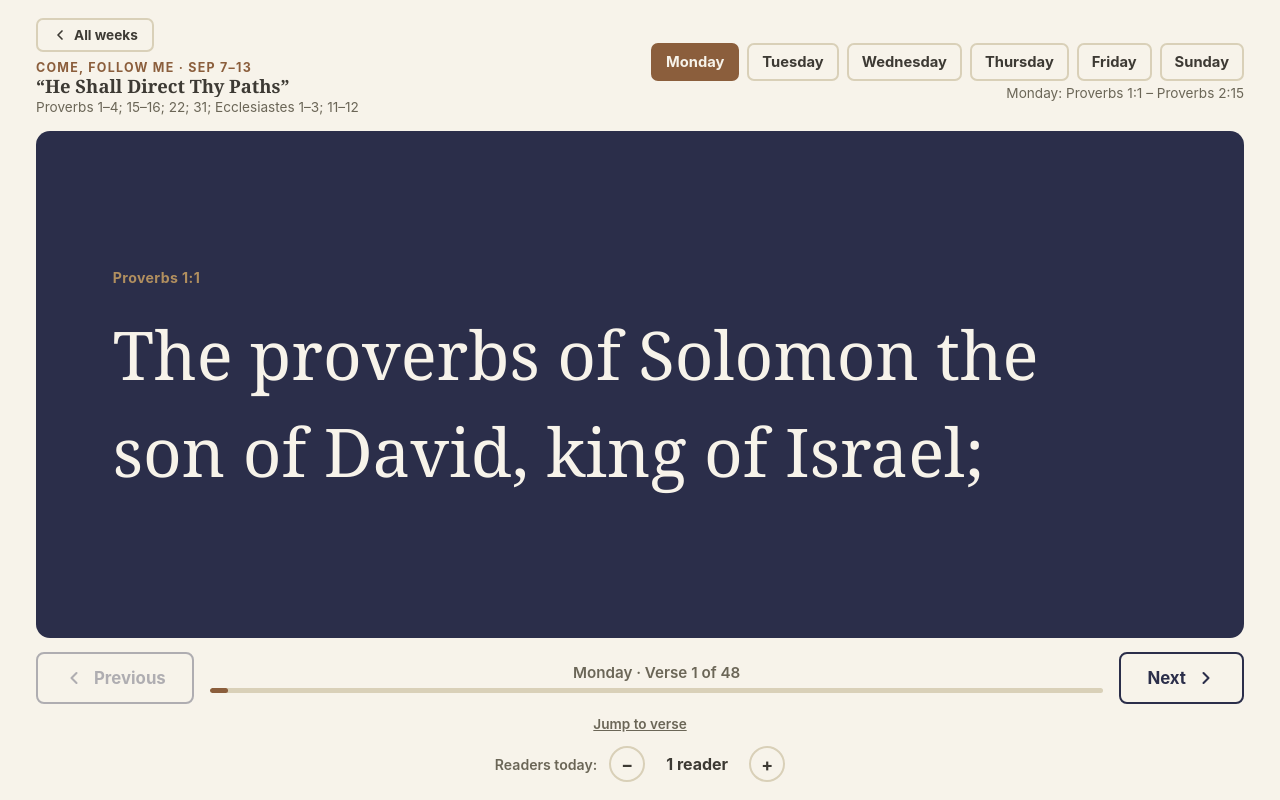
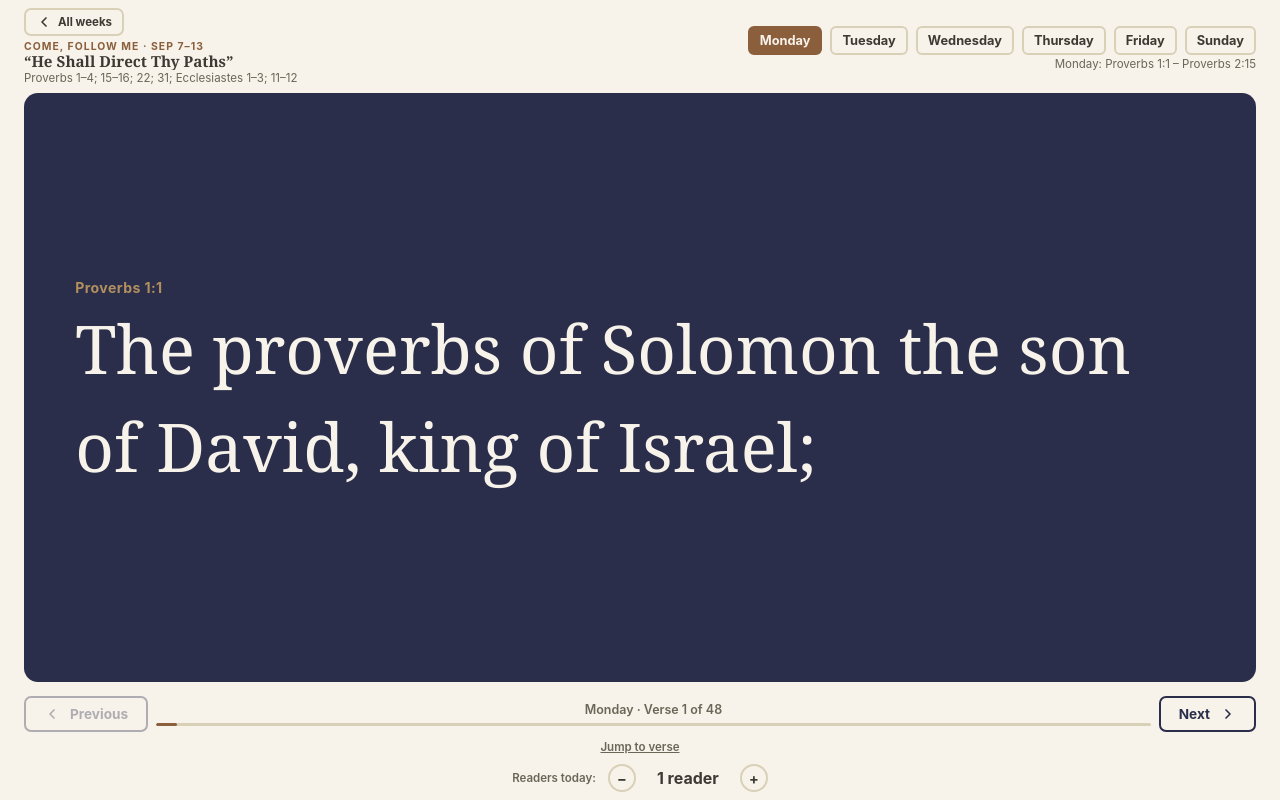
Before and after one commit to ncheshire-create/cfm-2026, a plain HTML site: page index.html in a window 1280 px wide. Both pictures are taken after a click on the button 299 px from the left and 280 px from the top of the page. Drawn offline with Linux system fonts and the light colour scheme.

Commit message:
Tighten TV layout - shrink all chrome

```diff
--- a/index.html
+++ b/index.html
@@ -119,7 +119,7 @@
   #readerView .app{
     max-width: 1300px;
     margin: 0 auto;
-    padding: 18px 36px;
+    padding: 8px 24px;
     height: 100vh;
     display: flex;
     flex-direction: column;
@@ -130,9 +130,9 @@
     display:flex;
     align-items: center;
     justify-content: space-between;
-    gap: 18px;
+    gap: 12px;
     flex: 0 0 auto;
-    margin-bottom: 6px;
+    margin-bottom: 4px;
   }
   .topbar .title-block{ flex: 0 0 auto; min-width: 0; }
 
@@ -140,12 +140,12 @@
     display: inline-flex;
     align-items: center;
     gap: 6px;
-    font-size: 0.85rem;
+    font-size: 0.72rem;
     font-weight: 700;
     color: var(--ink);
     text-decoration: none;
-    margin-bottom: 8px;
-    padding: 7px 14px;
+    margin-bottom: 4px;
+    padding: 4px 10px;
     border: 2px solid var(--rule);
     border-radius: 7px;
     background: var(--paper);
@@ -162,23 +162,23 @@
   }
 
   .topbar .eyebrow{
-    font-size: 0.78rem; letter-spacing: 0.1em; text-transform: uppercase;
+    font-size: 0.65rem; letter-spacing: 0.1em; text-transform: uppercase;
     color: var(--walnut); font-weight: 700;
   }
   .topbar h1{
-    font-size: 1.15rem; margin:0; font-weight:600; line-height:1.2;
+    font-size: 0.95rem; margin:0; font-weight:600; line-height:1.1;
     white-space: nowrap; overflow:hidden; text-overflow: ellipsis;
   }
   .week-range{
-    font-size: 0.85rem;
+    font-size: 0.72rem;
     color: var(--ink-soft);
-    margin: 2px 0 10px;
+    margin: 1px 0 4px;
   }
   .day-range{
-    font-size: 0.85rem;
+    font-size: 0.72rem;
     color: var(--ink-soft);
     text-align: right;
-    margin-top: 4px;
+    margin-top: 2px;
   }
 
   .day-nav{
@@ -190,12 +190,12 @@
   .day-chip{
     flex: 0 0 auto;
     text-align: center;
-    padding: 8px 13px;
-    border-radius: 7px;
+    padding: 5px 10px;
+    border-radius: 6px;
     border: 2px solid var(--rule);
     background: var(--paper);
     color: var(--ink);
-    font-size: 0.92rem;
+    font-size: 0.8rem;
     font-weight: 700;
     cursor: pointer;
     font-family: inherit;
@@ -212,7 +212,7 @@
     background: var(--indigo);
     color: var(--paper);
     border-radius: 14px;
-    padding: 4vh 6vw;
+    padding: 2vh 4vw;
     flex: 1 1 auto;
     min-height: 0;
     display: flex;
@@ -227,7 +227,7 @@
     color: var(--gold);
     font-weight: 700;
     letter-spacing: 0.03em;
-    margin-bottom: 2.5vh;
+    margin-bottom: 0.5vh;
     flex: 0 0 auto;
     opacity: 0.85;
   }
@@ -242,35 +242,35 @@
     display:flex;
     align-items:center;
     justify-content: space-between;
-    gap: 16px;
+    gap: 8px;
     flex: 0 0 auto;
   }
   .nav-btn{
     flex: 0 0 auto;
     display:flex; align-items:center; gap: 10px;
-    padding: 14px 26px;
-    border-radius: 8px;
+    padding: 8px 18px;
+    border-radius: 7px;
     border: 2px solid var(--indigo);
     background: var(--paper);
     color: var(--indigo);
-    font-size: 1.05rem;
+    font-size: 0.85rem;
     font-weight: 700;
     cursor: pointer;
     font-family: inherit;
   }
   .nav-btn:disabled{ opacity: 0.35; cursor: default; }
   .nav-btn:focus{ outline:none; box-shadow: 0 0 0 4px var(--focus); }
-  .nav-btn svg{ width: 20px; height: 20px; }
+  .nav-btn svg{ width: 16px; height: 16px; }
 
   .progress{
     flex: 1;
     text-align: center;
     color: var(--ink-soft);
-    font-size: 0.95rem;
+    font-size: 0.78rem;
     font-weight: 600;
   }
   .progress-bar{
-    height: 5px;
+    height: 3px;
     border-radius: 3px;
     background: var(--rule);
     margin-top: 6px;
@@ -283,10 +283,10 @@
     transition: width 0.2s ease;
   }
 
-  .jump-toggle-row{ flex: 0 0 auto; text-align: center; margin-top: 6px; }
+  .jump-toggle-row{ flex: 0 0 auto; text-align: center; margin-top: 2px; }
   .jump-toggle{
     background: none; border: none; color: var(--ink-soft);
-    font-family: inherit; font-size: 0.85rem; font-weight: 600;
+    font-family: inherit; font-size: 0.72rem; font-weight: 600;
     text-decoration: underline; cursor: pointer; padding: 6px 10px;
   }
   .jump-toggle:focus{ outline:none; box-shadow: 0 0 0 3px var(--focus); border-radius: 4px; }
@@ -339,21 +339,21 @@
     display: flex;
     align-items: center;
     gap: 12px;
-    margin-top: 8px;
+    margin-top: 4px;
     justify-content: center;
   }
   .reader-count-label{
-    font-size: 0.88rem;
+    font-size: 0.72rem;
     color: var(--ink-soft);
     font-weight: 600;
   }
   .reader-count-btn{
-    width: 36px; height: 36px;
+    width: 28px; height: 28px;
     border-radius: 50%;
     border: 2px solid var(--rule);
     background: var(--paper);
     color: var(--ink);
-    font-size: 1.1rem;
+    font-size: 0.9rem;
     font-weight: 700;
     cursor: pointer;
     font-family: inherit;
@@ -376,7 +376,7 @@
     .day-nav{ width: 100%; justify-content: space-between; }
     .day-chip{ flex: 1 1 0; padding: 8px 4px; font-size: 0.82rem; }
     .day-range{ text-align: left; }
-    .reader-card{ padding: 4vh 6vw; }
+    .reader-card{ padding: 2vh 4vw; }
     .reader-text{ font-size: clamp(1.4rem, 6vw, 2.2rem); }
     .nav-btn{ padding: 12px 16px; font-size: 0.95rem; }
   }
```
